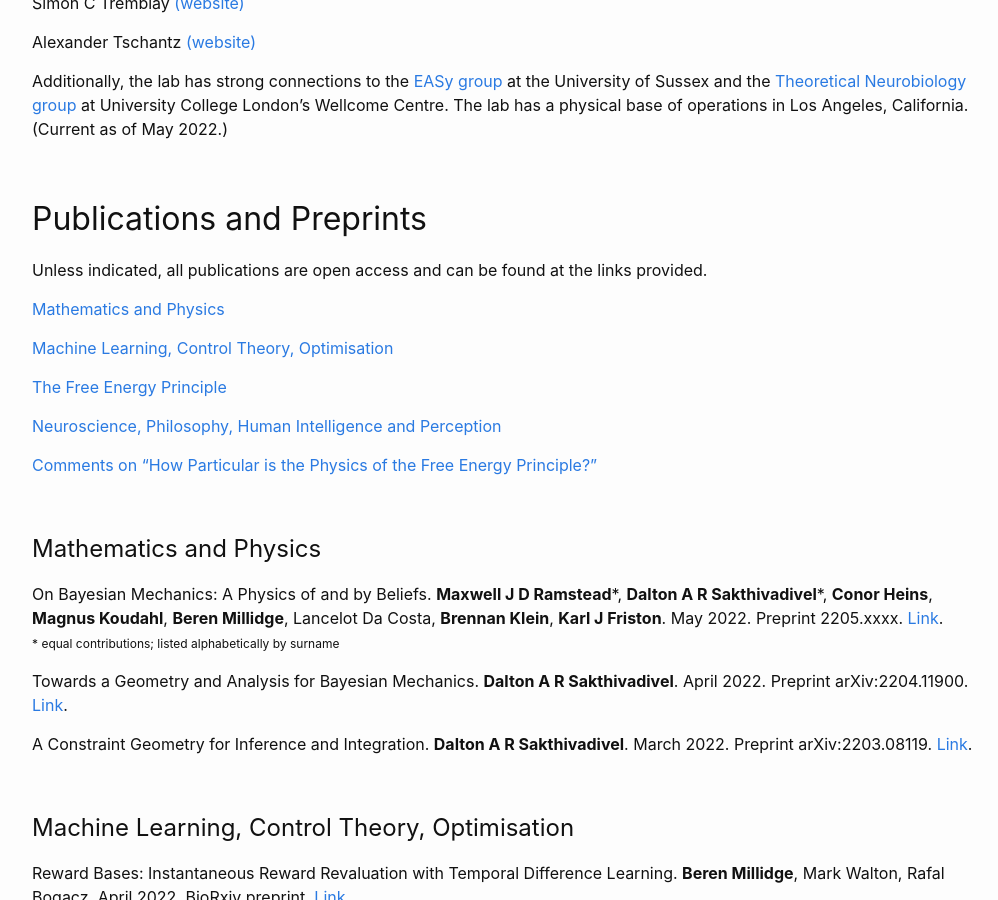
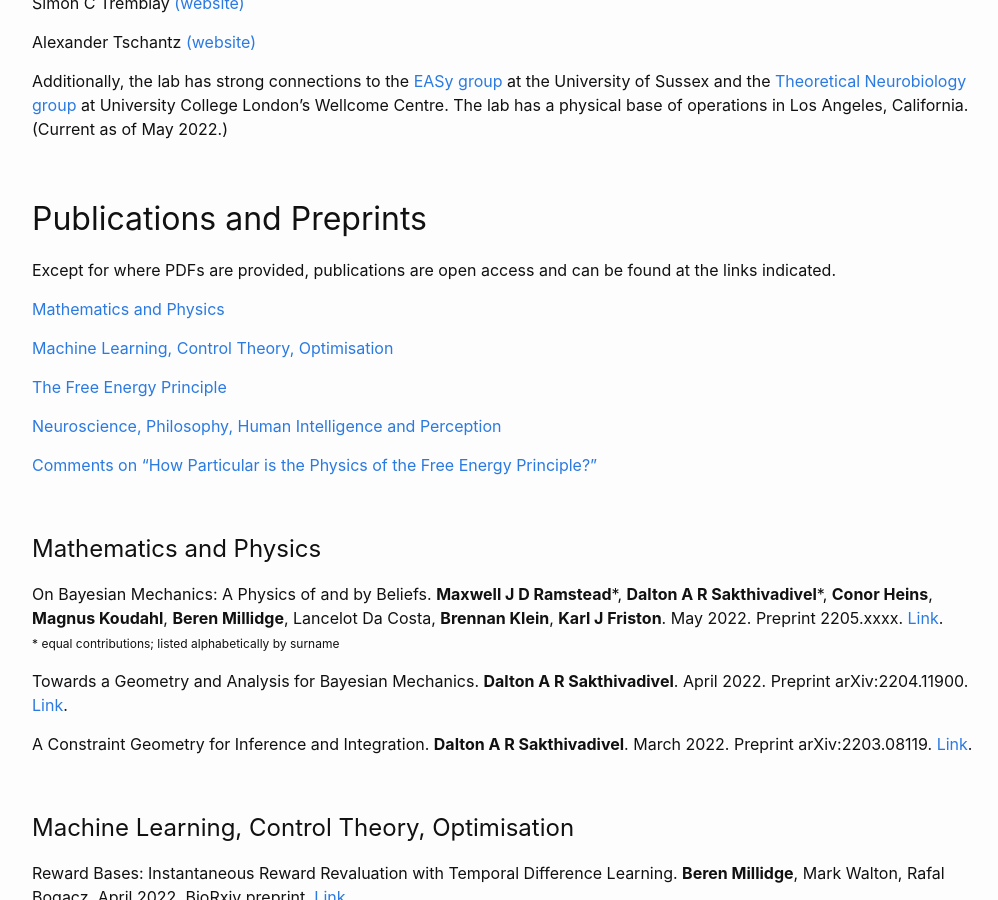
Before and after one commit to DARSakthi/DARSakthi.github.io, a Jekyll site: the page built from verses-lab.markdown, in a window 1280 px wide and 900 px high, scrolled down 914 px. Shown: the whole window, without its empty margins (126-1124 px from the left). Built offline with Jekyll 4.4.1, drawn with Linux system fonts in a browser that asks for light colours.

Commit message:
Changed language

```diff
--- a/verses-lab.markdown
+++ b/verses-lab.markdown
@@ -47,7 +47,7 @@ Additionally, the lab has strong connections to the [EASy group](https://www.sus
 
 ## Publications and Preprints
 
-Unless indicated, all publications are open access and can be found at the links provided.
+Except for where PDFs are provided, publications are open access and can be found at the links indicated.
 
 [Mathematics and Physics](#math-ph)
 
```
